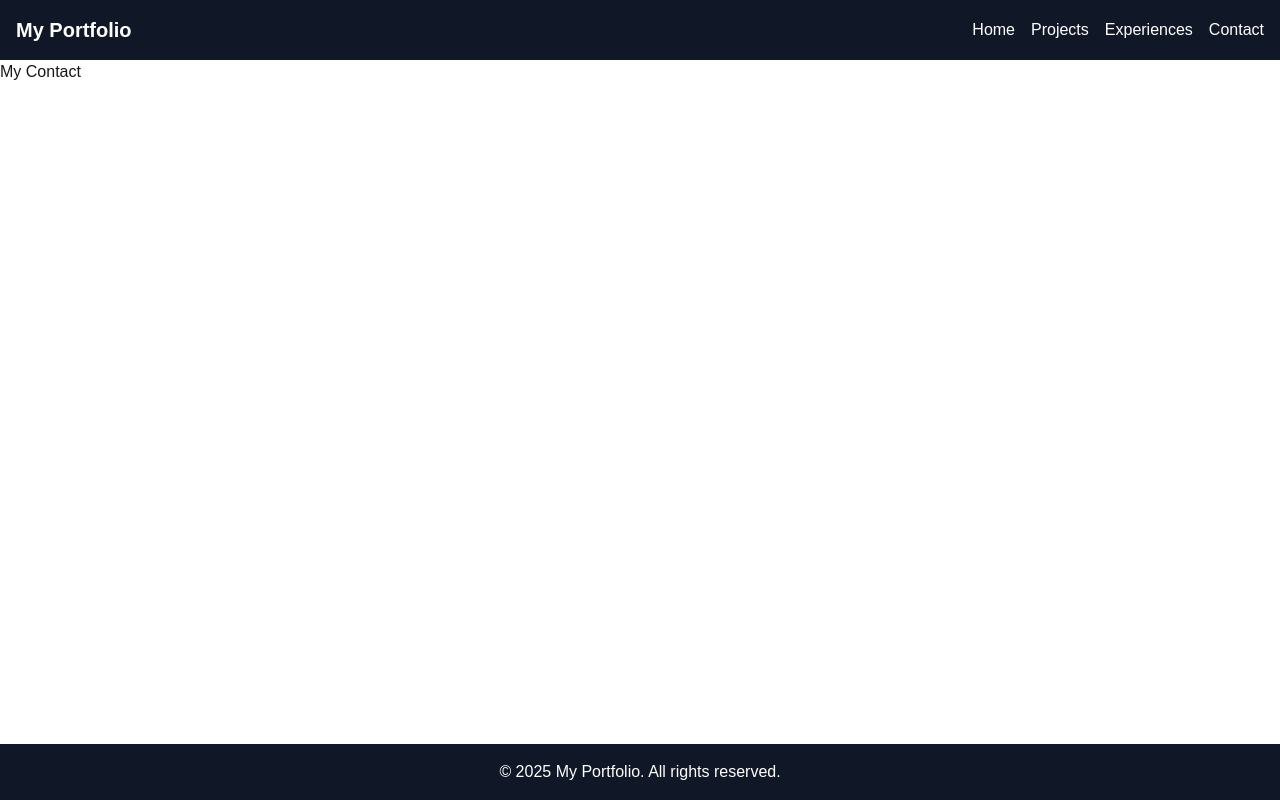
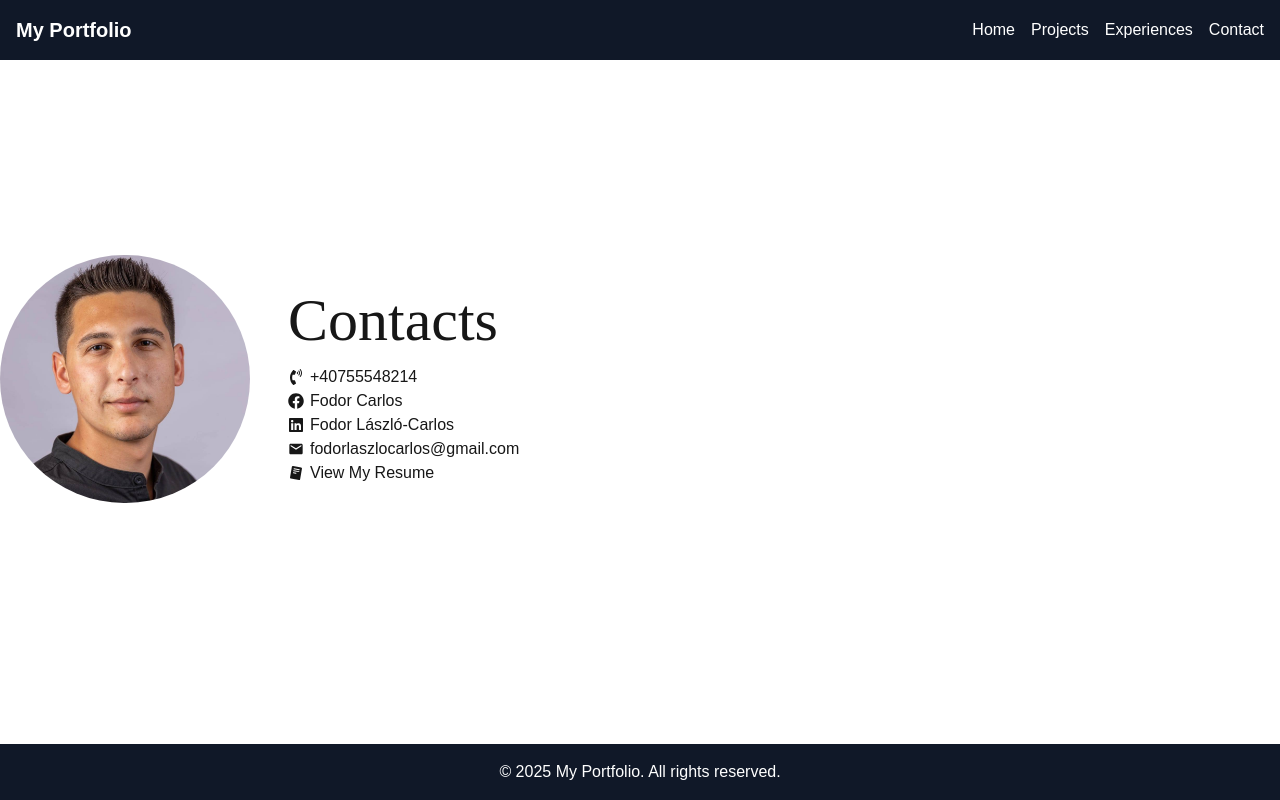
Before and after one commit to Carl0s2002/my-portfolio, a Next.js app: page /contact in a window 1280 px wide. Built offline with nearby package versions, Linux system fonts and the light colour scheme.

Commit message:
Added contacts page

```diff
--- a/package.json
+++ b/package.json
@@ -12,7 +12,8 @@
     "framer-motion": "^12.6.3",
     "next": "15.2.4",
     "react": "^19.0.0",
-    "react-dom": "^19.0.0"
+    "react-dom": "^19.0.0",
+    "react-icons": "^5.5.0"
   },
   "devDependencies": {
     "@eslint/eslintrc": "^3",
--- a/src/app/contact/page.tsx
+++ b/src/app/contact/page.tsx
@@ -1,9 +1,44 @@
+import { FaFacebook, FaLinkedin, FaPhoneVolume } from "react-icons/fa";
 import Layout from "../components/Layout";
+import ProfilePic from "../components/ProfilePic";
+import { MdEmail } from "react-icons/md";
+import { PiReadCvLogoFill } from "react-icons/pi";
 
 export default function Contact(){
     return (
-        <Layout>
-            <p>My Contact</p>
-        </Layout>
+         <Layout>
+              <div style={{display:"flex" , height:"80vh" , width:"100%" , alignItems:"center" }}>
+              <div style={{  display:"flex"   , flexDirection: "row"  , alignItems:"center" ,  justifyContent:"space-between" , width:"90%"  }}>
+                <div style={{flexShrink: 0 , width:250 , height:250}}>
+                <ProfilePic />
+                </div>
+                <div style={{width:"75%"}}>
+                <p style={{fontSize:60 , marginRight: 30 , fontFamily:"initial"}}>Contacts</p>
+                <div style={{display:"flex" , alignItems:"center" , justifyContent:"flex-start"  }}>
+                <FaPhoneVolume className="hover:scale-125"></FaPhoneVolume>
+                <p style={{marginLeft:6}}>+40755548214</p>
+                </div>
+                <div style={{display:"flex" , alignItems:"center" , justifyContent:"flex-start"  }}>
+                <a href="https://www.facebook.com/carlos.1.1.1.1.q3">
+                <FaFacebook className="hover:scale-125"></FaFacebook></a>
+                <p style={{marginLeft:6}}>Fodor Carlos</p>
+                </div>
+                <div style={{display:"flex" , alignItems:"center" , justifyContent:"flex-start"  }}>
+                <a href="https://www.linkedin.com/in/fodor-l%C3%A1szl%C3%B3-carlos-23779a271/">
+                <FaLinkedin className="hover:scale-125"></FaLinkedin></a>
+                <p style={{marginLeft:6}}>Fodor László-Carlos</p>
+                </div>
+                <div style={{display:"flex" , alignItems:"center" , justifyContent:"flex-start"  }}>
+                <MdEmail className="hover:scale-125"></MdEmail>
+                <p style={{marginLeft:6}}>fodorlaszlocarlos@gmail.com</p>
+                </div>
+                <div style={{display:"flex" , alignItems:"center" , justifyContent:"flex-start"  }}>
+                <a href="/Fodor László-Carlos CV.pdf"><PiReadCvLogoFill className="hover:scale-125"></PiReadCvLogoFill></a>
+                <p style={{marginLeft:6}}>View My Resume</p>
+                </div>
+                </div>
+              </div>
+              </div>
+            </Layout>
     );
 }
```
Also changed, not shown: 2 other files (tests, documents, lock files or other folders).
